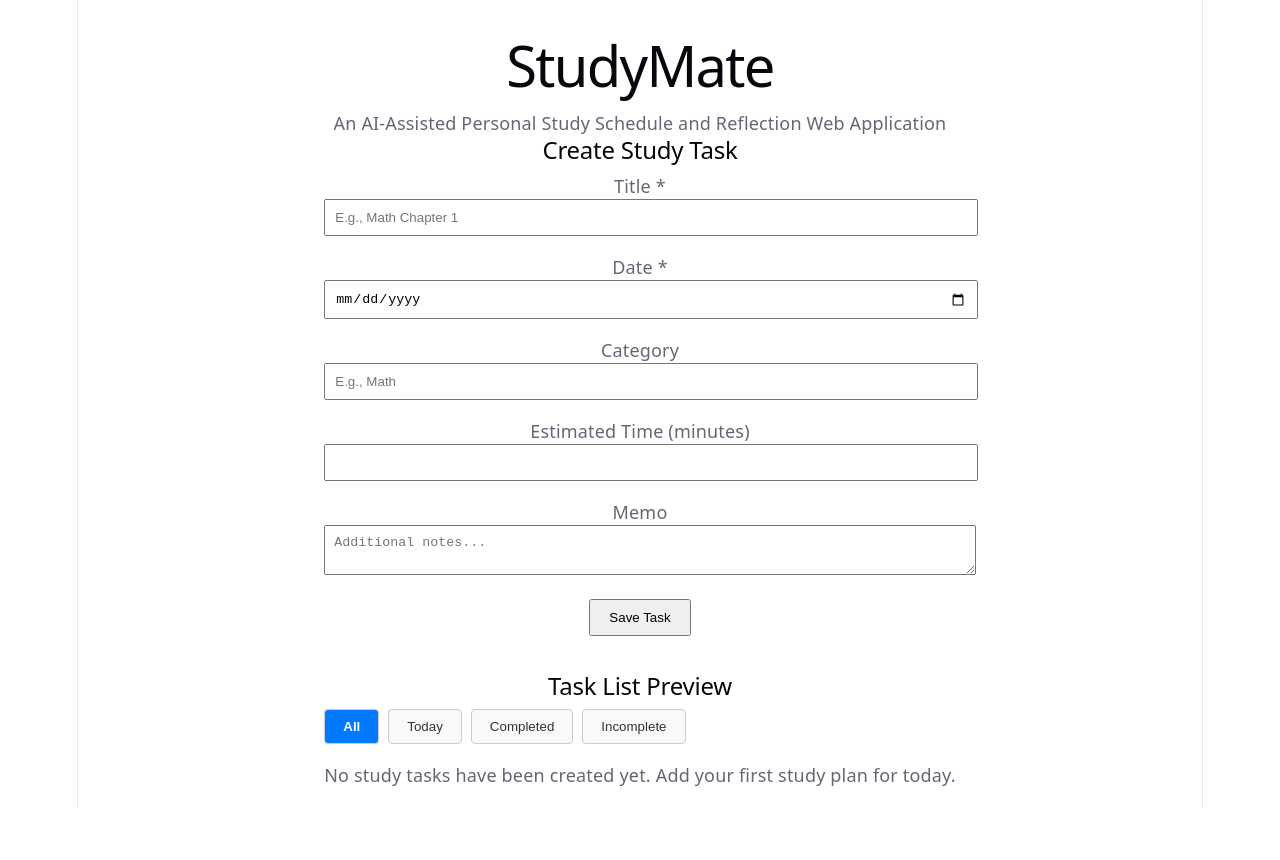
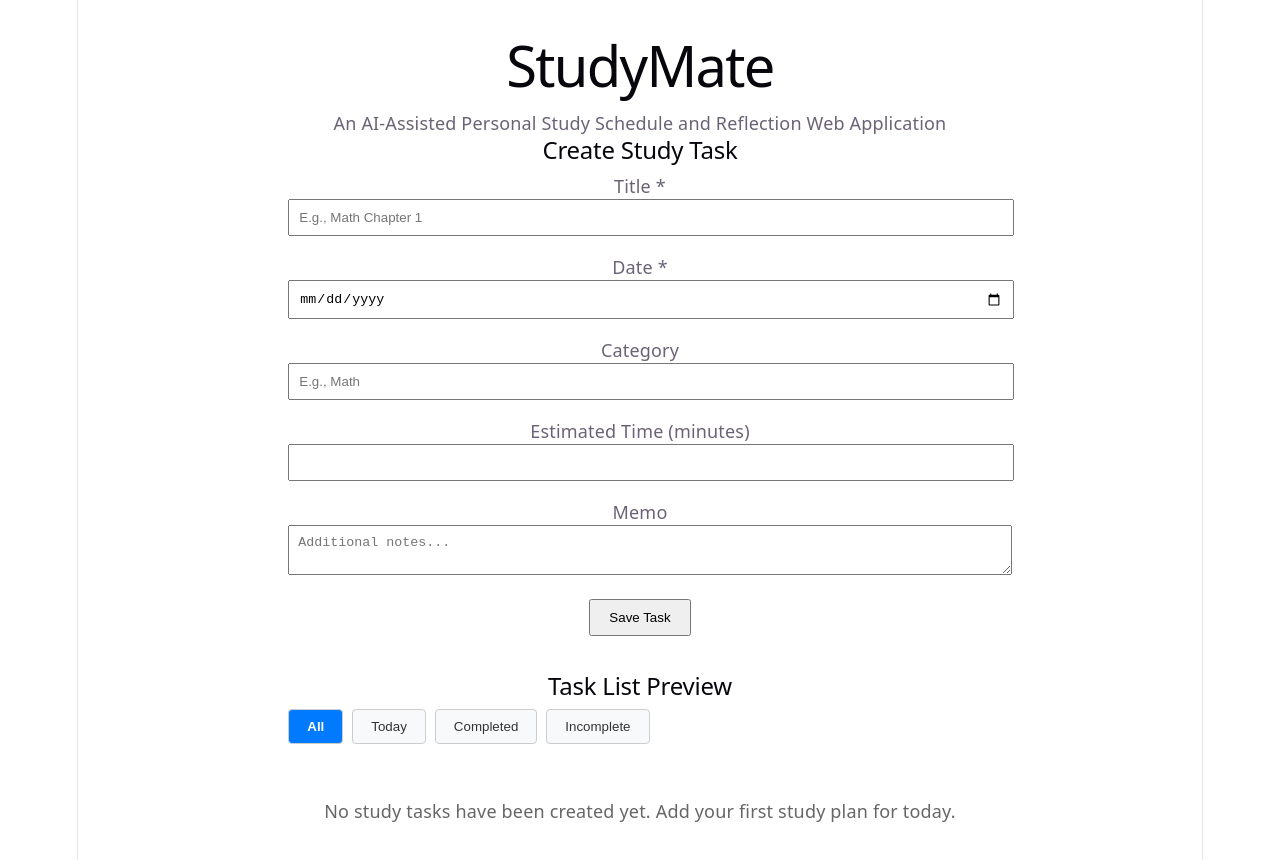
Before and after one commit to goodtu02/StudyMate, a React (Vite) app: page / in a window 1280 px wide. Shown: the top 860 px of the page. Before the commit the page ends 808 px from the top, so only its background shows below. Built offline with nearby package versions, Linux system fonts and the light colour scheme.

Commit message:
feat: [T014] 태스크 목록 렌더링 및 빈 상태 메시지를 표시하는 TaskList 컴포넌트 구현

```diff
--- a/src/App.tsx
+++ b/src/App.tsx
@@ -1,8 +1,8 @@
 import { useState, useEffect } from 'react';
 import './App.css';
 import { TaskForm } from './components/TaskForm';
-import { TaskCard } from './components/TaskCard';
 import { FilterBar, FilterType } from './components/FilterBar';
+import { TaskList } from './components/TaskList';
 import { StudyTask } from './models/StudyTask';
 import { loadTasks, saveTasks } from './services/storage';
 
@@ -34,15 +34,7 @@
           <h2>Task List Preview</h2>
           <FilterBar currentFilter={currentFilter} onFilterChange={setCurrentFilter} />
 
-          {tasks.length === 0 ? (
-            <p>No study tasks have been created yet. Add your first study plan for today.</p>
-          ) : (
-            <div>
-              {tasks.map((task) => (
-                <TaskCard key={task.id} task={task} />
-              ))}
-            </div>
-          )}
+          <TaskList tasks={tasks} />
         </div>
       </main>
     </div>
--- /dev/null
+++ b/src/components/TaskList.tsx
@@ -0,0 +1,25 @@
+import React from 'react';
+import { StudyTask } from '../models/StudyTask';
+import { TaskCard } from './TaskCard';
+
+interface TaskListProps {
+  tasks: StudyTask[];
+}
+
+export const TaskList: React.FC<TaskListProps> = ({ tasks }) => {
+  if (tasks.length === 0) {
+    return (
+      <div className="empty-state" style={{ padding: '2rem', textAlign: 'center', color: '#666' }}>
+        <p>No study tasks have been created yet. Add your first study plan for today.</p>
+      </div>
+    );
+  }
+
+  return (
+    <div className="task-list">
+      {tasks.map((task) => (
+        <TaskCard key={task.id} task={task} />
+      ))}
+    </div>
+  );
+};
```
Also changed, not shown: specs/001-featurename-core-task/tasks.md (+1 -1 lines).
